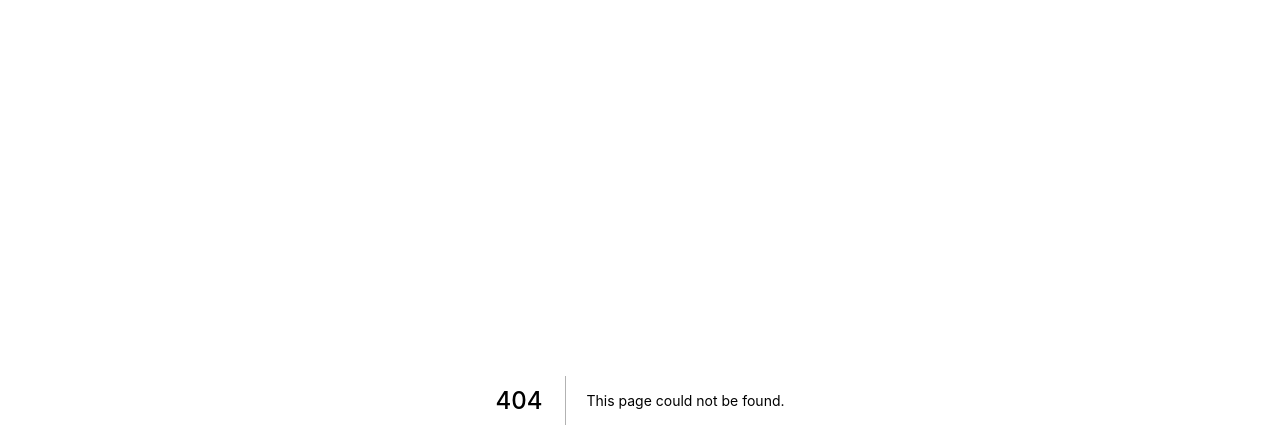
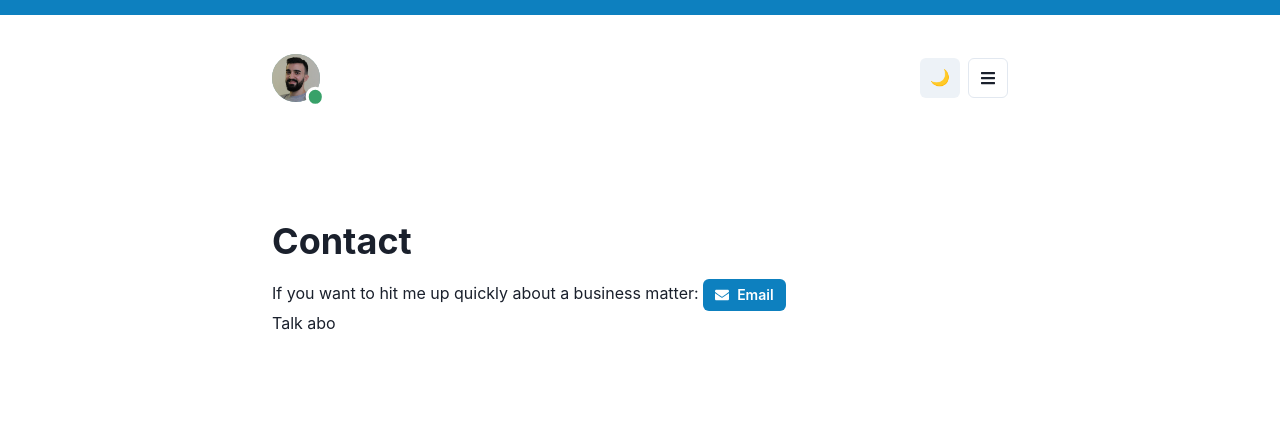
Before and after one commit to rafaelmuttoni/rafaelmuttoni.com, a Next.js app: page /contact in a window 1280 px wide. Before the commit this address had no page. Shown: the top 448 px of the page. Built offline with nearby package versions, Linux system fonts and the light colour scheme.

Commit message:
creating other pages

```diff
--- a/src/components/Navbar.js
+++ b/src/components/Navbar.js
@@ -67,13 +67,21 @@ export default function Navbar() {
               variant="outline"
             />
             <MenuList>
+              <Link href="/">
+                <MenuItem minH="48px" fontWeight="bold">
+                  <Emoji emoji="🏠" /> home
+                </MenuItem>
+              </Link>
+              <Link href="/about">
                 <MenuItem minH="48px" fontWeight="bold">
                   <Emoji emoji="👨🏻‍💻" /> about me
                 </MenuItem>
-
+              </Link>
+              <Link href="/contact">
                 <MenuItem minH="48px" fontWeight="bold">
                   <Emoji emoji="📱" /> get in touch
                 </MenuItem>
+              </Link>
             </MenuList>
           </Menu>
         </Box>
--- a/src/pages/_app.js
+++ b/src/pages/_app.js
@@ -1,10 +1,13 @@
 import { ChakraProvider } from '@chakra-ui/react'
 import theme from 'styles/theme'
+import Layout from 'components/Layout'
 
 function MyApp({ Component, pageProps }) {
   return (
     <ChakraProvider theme={theme}>
-      <Component {...pageProps} />
+      <Layout>
+        <Component {...pageProps} />
+      </Layout>
     </ChakraProvider>
   )
 }
--- /dev/null
+++ b/src/pages/contact.js
@@ -0,0 +1,33 @@
+import { Box, Button, Heading, Icon } from '@chakra-ui/react'
+import { FaEnvelope } from 'react-icons/fa'
+
+export default function Contact() {
+  return (
+    <Box mt={20} w="100vh">
+      <Heading as="h1" size="xl" mb={4}>
+        Contact
+      </Heading>
+      <Box>
+        If you want to hit me up quickly about a business matter:{' '}
+        <Button
+          as="a"
+          href="mailto:hi@rafaelmuttoni.com"
+          leftIcon={<Icon as={FaEnvelope} />}
+          bg="theme.main"
+          color="white"
+          _hover={{
+            bg: 'theme.secondary',
+          }}
+          _active={{
+            bg: 'theme.secondary',
+          }}
+          variant="solid"
+          size="sm"
+        >
+          Email
+        </Button>
+      </Box>
+      <Box>Talk abo</Box>
+    </Box>
+  )
+}
--- a/src/pages/index.js
+++ b/src/pages/index.js
@@ -1,12 +1,11 @@
-import Layout from 'components/Layout'
 import Greetings from 'components/Greetings'
 import Projects from 'components/Projects'
 
 export default function Home() {
   return (
-    <Layout>
+    <>
       <Greetings />
       <Projects />
-    </Layout>
+    </>
   )
 }
```
Also changed, not shown: src/pages/about.js (added, +24 -0 lines). Lines whose indentation alone changed are shown as unchanged.
